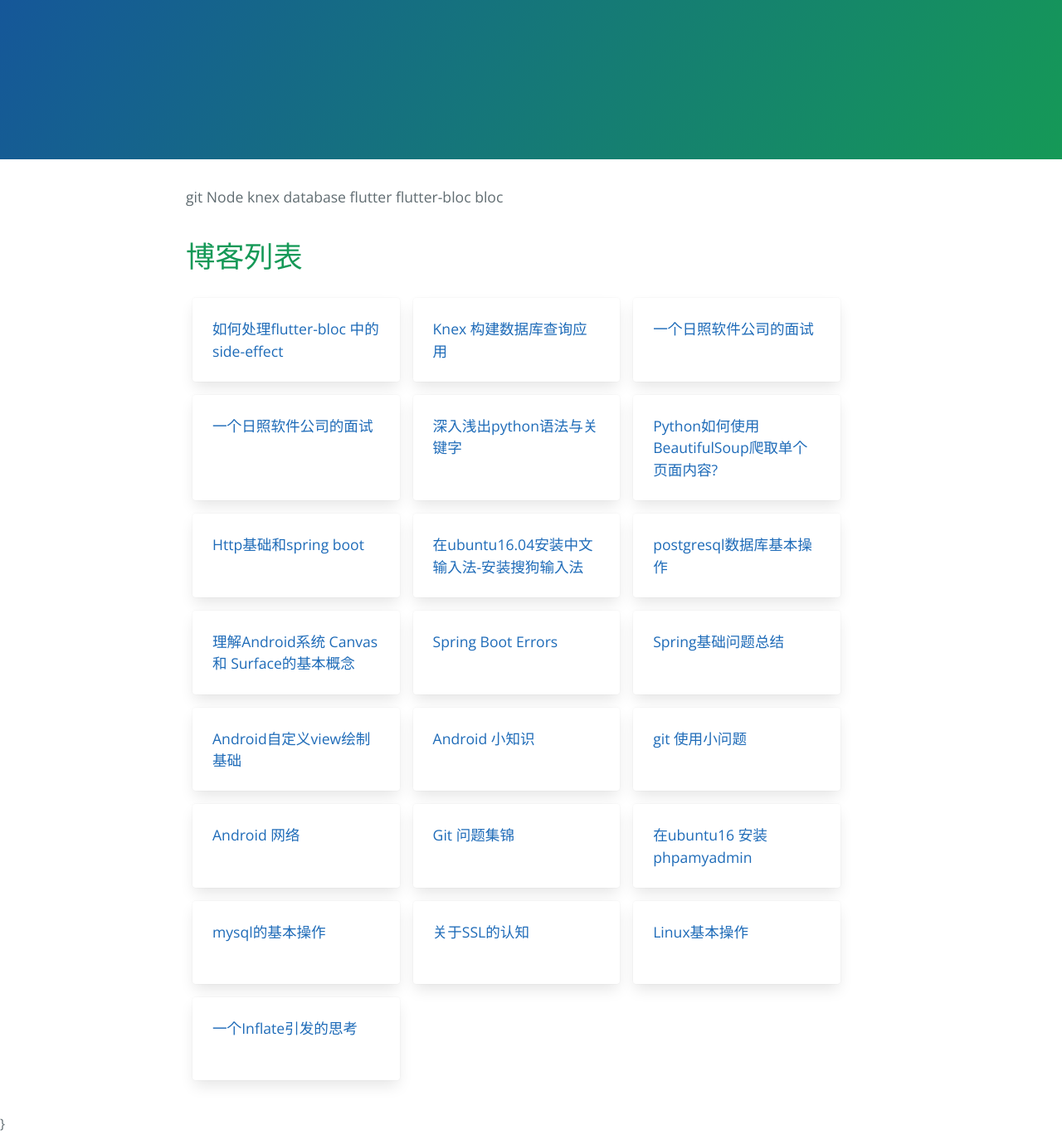
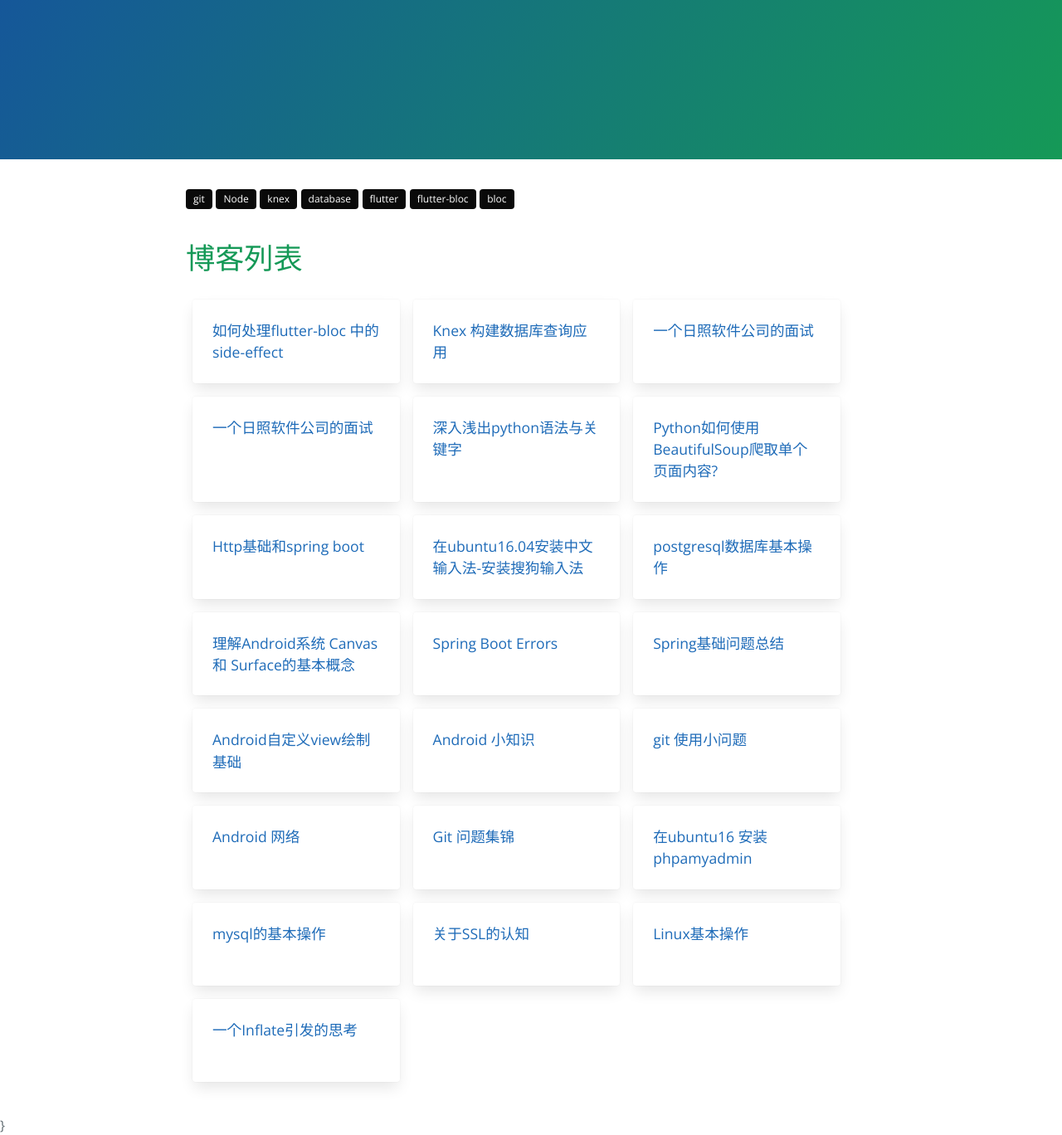
Before and after one commit to qiaojun2016/qiaojun2016.github.io, a Jekyll site: the page built from blog/index.html, in a window 1280 px wide. Shown: the whole page at 83% size. Built offline with Jekyll 4.4.1, drawn with Linux system fonts in a browser that asks for light colours; the list of posts is cut into pages by our own code.

Commit message:
Update index.html

```diff
--- a/blog/index.html
+++ b/blog/index.html
@@ -5,7 +5,7 @@ tagline:
 ---
 <div id="home">
   {% for tag in site.tags %}
-  <span>{{ tag[0] }}</span>
+  <span class="tag is-black">{{ tag[0] }}</span>
 {% endfor %}
   <h1>博客列表</h1>
   <section class="is-flex is-flex-direction-row is-flex-wrap-wrap">
```
